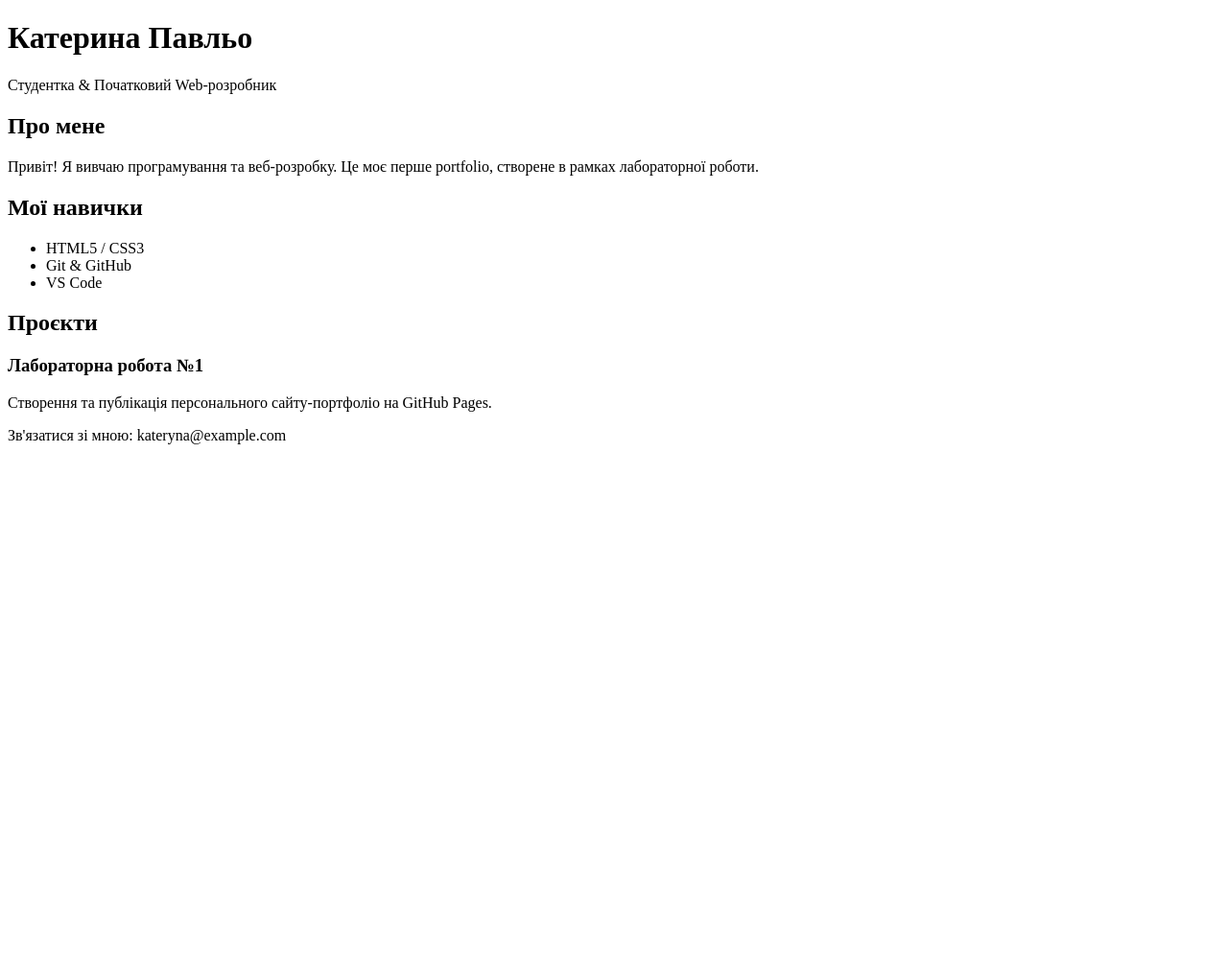
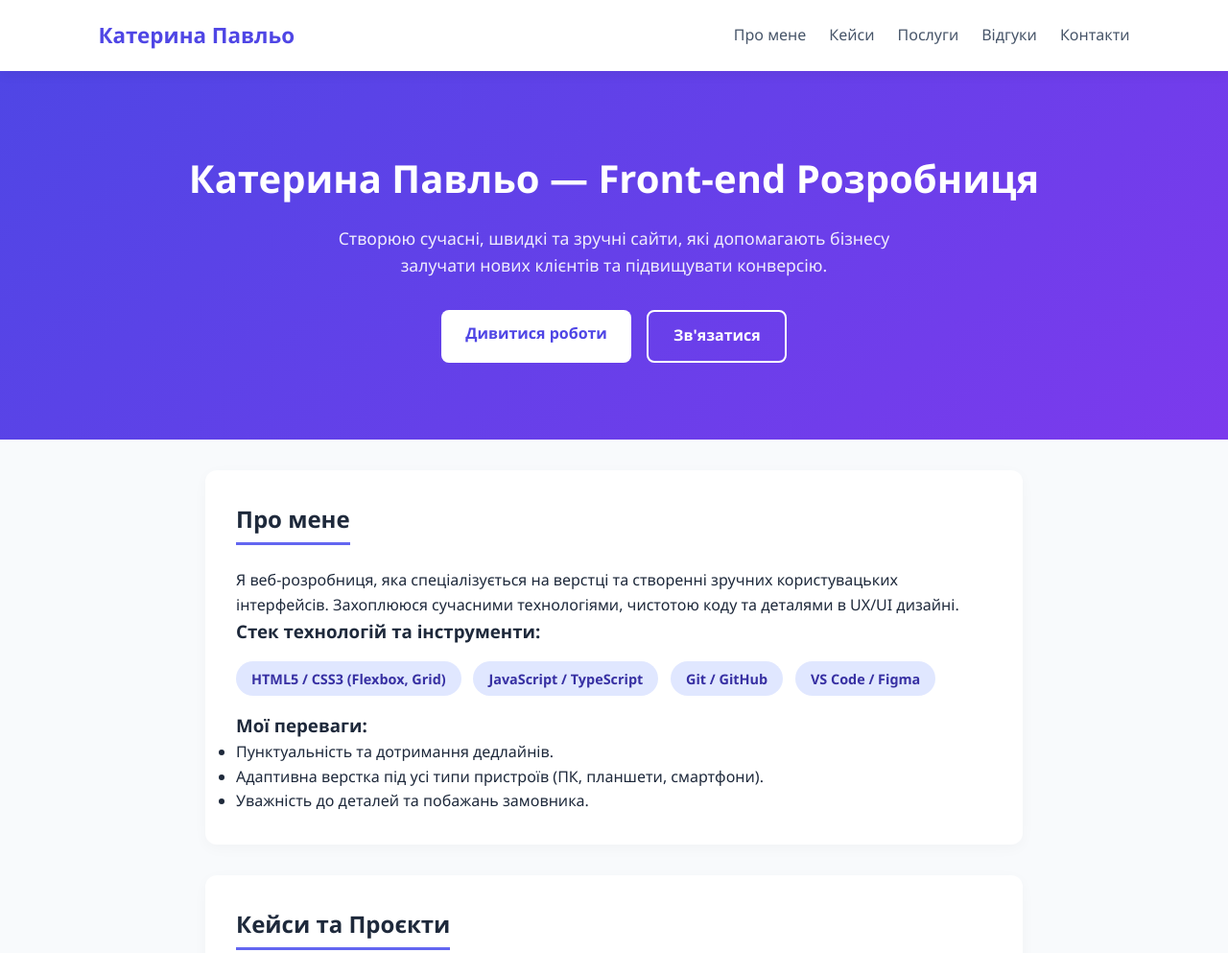
Before and after one commit to katerynapavlyo/my-portfolio, a plain HTML site: page index.html in a window 1280 px wide. Shown: the top 993 px of the page at 96% size. Before the commit the page ends 800 px from the top, so only its background shows below. Drawn offline with Linux system fonts and the light colour scheme.

Commit message:
Updated portfolio content and styles

```diff
--- a/index.html
+++ b/index.html
@@ -3,39 +3,117 @@
 <head>
     <meta charset="UTF-8">
     <meta name="viewport" content="width=device-width, initial-scale=1.0">
-    <title>Портфоліо — Катерина Павльо</title>
+    <title>Катерина Павльо — Front-end Розробниця</title>
     <link rel="stylesheet" href="style.css">
 </head>
 <body>
-    <header>
-        <h1>Катерина Павльо</h1>
-        <p>Студентка & Початковий Web-розробник</p>
+
+    <!-- Навігація -->
+    <nav>
+        <div class="logo">Катерина Павльо</div>
+        <ul>
+            <li><a href="#about">Про мене</a></li>
+            <li><a href="#projects">Кейси</a></li>
+            <li><a href="#services">Послуги</a></li>
+            <li><a href="#testimonials">Відгуки</a></li>
+            <li><a href="#contacts">Контакти</a></li>
+        </ul>
+    </nav>
+
+    <!-- 1. Головний екран (Hero Section) -->
+    <header class="hero">
+        <h1>Катерина Павльо — Front-end Розробниця</h1>
+        <p class="utp">Створюю сучасні, швидкі та зручні сайти, які допомагають бізнесу залучати нових клієнтів та підвищувати конверсію.</p>
+        <div class="cta-buttons">
+            <a href="#projects" class="btn primary">Дивитися роботи</a>
+            <a href="#contacts" class="btn secondary">Зв'язатися</a>
+        </div>
     </header>
 
+    <main>
+        <!-- 2. Про мене (About Me) -->
         <section id="about">
             <h2>Про мене</h2>
-        <p>Привіт! Я вивчаю програмування та веб-розробку. Це моє перше portfolio, створене в рамках лабораторної роботи.</p>
-    </section>
+            <p>Я веб-розробниця, яка спеціалізується на верстці та створенні зручних користувацьких інтерфейсів. Захоплююся сучасними технологіями, чистотою коду та деталями в UX/UI дизайні.</p>
 
-    <section id="skills">
-        <h2>Мої навички</h2>
+            <h3>Стек технологій та інструменти:</h3>
+            <ul class="skills-list">
+                <li>HTML5 / CSS3 (Flexbox, Grid)</li>
+                <li>JavaScript / TypeScript</li>
+                <li>Git / GitHub</li>
+                <li>VS Code / Figma</li>
+            </ul>
+
+            <h3>Мої переваги:</h3>
             <ul>
-            <li>HTML5 / CSS3</li>
-            <li>Git & GitHub</li>
-            <li>VS Code</li>
+                <li>Пунктуальність та дотримання дедлайнів.</li>
+                <li>Адаптивна верстка під усі типи пристроїв (ПК, планшети, смартфони).</li>
+                <li>Уважність до деталей та побажань замовника.</li>
             </ul>
         </section>
 
+        <!-- 3. Кейси та Роботи (Portfolio / Projects) -->
         <section id="projects">
-        <h2>Проєкти</h2>
-        <div class="project-card">
-            <h3>Лабораторна робота №1</h3>
-            <p>Створення та публікація персонального сайту-портфоліо на GitHub Pages.</p>
+            <h2>Кейси та Проєкти</h2>
+
+            <article class="case-card">
+                <h3>Лабораторна робота №1: Персональний сайт-портфоліо</h3>
+                <p><strong>Завдання:</strong> Розробити та опублікувати в мережі власне портфоліо для демонстрації навичок.</p>
+                <p><strong>Моя роль:</strong> Front-end розробниця (верстка, структурування, деплой).</p>
+                <p><strong>Процес та рішення:</strong> Створено чисту та семантичну HTML-структуру, налаштовано стилі та підключено безкоштовний хостинг GitHub Pages.</p>
+                <p><strong>Результат:</strong> <a href="https://katerynapavlyo.github.io/my-portfolio/" target="_blank">Живий сайт опубліковано на GitHub Pages</a>.</p>
+            </article>
+
+            <article class="case-card">
+                <h3>Концепт-проєкт: Інтернет-магазин (У розробці)</h3>
+                <p><strong>Завдання:</strong> Створення адаптивного лендінгу для демонстрації товарів.</p>
+                <p><strong>Моя роль:</strong> UI/UX та Front-end розробка.</p>
+                <p><strong>Результат:</strong> Готується до випуску.</p>
+            </article>
+        </section>
+
+        <!-- 4. Послуги та Прайс (Services) -->
+        <section id="services">
+            <h2>Послуги та Прайс</h2>
+            <div class="services-grid">
+                <div class="service-card">
+                    <h3>Верстка сайтів під ключ</h3>
+                    <p>Перетворення вашого дизайну з Figma/PhotoShop на готовий, працюючий сайт.</p>
+                    <p class="price">Ціна: від $100 / розраховується індивідуально</p>
+                </div>
+                <div class="service-card">
+                    <h3>Адаптація та Редизайн</h3>
+                    <p>Оновлення застарілого сайту та його оптимізація під мобільні телефони.</p>
+                    <p class="price">Ціна: за домовленістю</p>
+                </div>
             </div>
         </section>
 
+        <!-- 5. Відгуки та Соціальні докази (Testimonials) -->
+        <section id="testimonials">
+            <h2>Відгуки</h2>
+            <blockquote class="testimonial">
+                <p>«Катерина чудово впоралася із завданням! Робота виконана швидко, код чистий та відповідає усім вимогам технічного завдання.»</p>
+                <cite>— Викладач / Ментор з веб-розробки</cite>
+            </blockquote>
+        </section>
+
+        <!-- 6. Контакти (Footer / Contact) -->
+        <section id="contacts">
+            <h2>Зв'язатися зі мною</h2>
+            <p>Оберіть зручний для вас спосіб зв'язку:</p>
+
+            <ul class="contact-links">
+                <li><strong>Email:</strong> <a href="mailto:kateryna@example.com">kateryna@example.com</a></li>
+                <li><strong>Telegram:</strong> <a href="https://t.me/" target="_blank">@your_telegram</a></li>
+                <li><strong>GitHub:</strong> <a href="https://github.com/katerynapavlyo" target="_blank">github.com/katerynapavlyo</a></li>
+            </ul>
+        </section>
+    </main>
+
     <footer>
-        <p>Зв'язатися зі мною: kateryna@example.com</p>
+        <p>© 2026 Катерина Павльо. Всі права захищені.</p>
     </footer>
+
 </body>
 </html>
--- a/style.css
+++ b/style.css
@@ -0,0 +1,213 @@
+/* Основні налаштування */
+* {
+    margin: 0;
+    padding: 0;
+    box-sizing: border-box;
+    font-family: 'Segoe UI', Tahoma, Geneva, Verdana, sans-serif;
+}
+
+body {
+    background-color: #f8fafc;
+    color: #1e293b;
+    line-height: 1.6;
+    scroll-behavior: smooth;
+}
+
+/* Навігаційне меню */
+nav {
+    display: flex;
+    justify-content: space-between;
+    align-items: center;
+    padding: 1.2rem 8%;
+    background: #ffffff;
+    box-shadow: 0 4px 12px rgba(0, 0, 0, 0.05);
+    position: sticky;
+    top: 0;
+    z-index: 100;
+}
+
+.logo {
+    font-size: 1.4rem;
+    font-weight: 700;
+    color: #4f46e5;
+}
+
+nav ul {
+    display: flex;
+    list-style: none;
+    gap: 1.5rem;
+}
+
+nav a {
+    text-decoration: none;
+    color: #475569;
+    font-weight: 500;
+    transition: color 0.3s;
+}
+
+nav a:hover {
+    color: #4f46e5;
+}
+
+/* 1. Hero Section (Головний екран) */
+.hero {
+    background: linear-gradient(135deg, #4f46e5 0%, #7c3aed 100%);
+    color: white;
+    text-align: center;
+    padding: 5rem 1rem;
+    animation: fadeIn 1s ease-in-out;
+}
+
+.hero h1 {
+    font-size: 2.5rem;
+    margin-bottom: 1rem;
+}
+
+.hero .utp {
+    font-size: 1.1rem;
+    max-width: 600px;
+    margin: 0 auto 2rem auto;
+    opacity: 0.9;
+}
+
+.cta-buttons {
+    display: flex;
+    justify-content: center;
+    gap: 1rem;
+}
+
+.btn {
+    padding: 0.8rem 1.6rem;
+    border-radius: 8px;
+    text-decoration: none;
+    font-weight: 600;
+    transition: transform 0.3s, box-shadow 0.3s;
+}
+
+.btn.primary {
+    background: #ffffff;
+    color: #4f46e5;
+}
+
+.btn.secondary {
+    border: 2px solid #ffffff;
+    color: #ffffff;
+}
+
+.btn:hover {
+    transform: translateY(-3px);
+    box-shadow: 0 8px 15px rgba(0, 0, 0, 0.2);
+}
+
+/* Спільні стилі для секцій */
+main {
+    max-width: 900px;
+    margin: 2rem auto;
+    padding: 0 1.5rem;
+}
+
+section {
+    background: white;
+    padding: 2rem;
+    margin-bottom: 2rem;
+    border-radius: 12px;
+    box-shadow: 0 4px 15px rgba(0, 0, 0, 0.03);
+}
+
+h2 {
+    color: #1e293b;
+    border-bottom: 3px solid #6366f1;
+    display: inline-block;
+    padding-bottom: 5px;
+    margin-bottom: 1.5rem;
+}
+
+/* 2. Навички */
+.skills-list {
+    display: flex;
+    flex-wrap: wrap;
+    gap: 0.8rem;
+    list-style: none;
+    margin: 1rem 0;
+}
+
+.skills-list li {
+    background: #e0e7ff;
+    color: #3730a3;
+    padding: 0.4rem 1rem;
+    border-radius: 20px;
+    font-weight: 600;
+    font-size: 0.9rem;
+}
+
+/* 3. Картки проєктів та послуг */
+.case-card, .service-card {
+    border-left: 4px solid #4f46e5;
+    background: #f8fafc;
+    padding: 1.2rem;
+    margin-bottom: 1.2rem;
+    border-radius: 6px;
+    transition: transform 0.3s, box-shadow 0.3s;
+}
+
+.case-card:hover, .service-card:hover {
+    transform: translateY(-4px);
+    box-shadow: 0 8px 20px rgba(0, 0, 0, 0.08);
+}
+
+.price {
+    font-weight: 700;
+    color: #059669;
+    margin-top: 0.5rem;
+}
+
+/* 5. Відгуки */
+.testimonial {
+    background: #f1f5f9;
+    border-left: 5px solid #8b5cf6;
+    padding: 1rem 1.5rem;
+    font-style: italic;
+    border-radius: 4px;
+}
+
+.testimonial cite {
+    display: block;
+    margin-top: 0.5rem;
+    font-weight: 600;
+    font-style: normal;
+    color: #64748b;
+}
+
+/* 6. Підвал та Контакти */
+.contact-links {
+    list-style: none;
+}
+
+.contact-links li {
+    margin-bottom: 0.5rem;
+}
+
+.contact-links a {
+    color: #4f46e5;
+    text-decoration: none;
+    font-weight: 600;
+}
+
+footer {
+    text-align: center;
+    padding: 2rem;
+    color: #64748b;
+    font-size: 0.9rem;
+}
+
+/* Анімація появи */
+@keyframes fadeIn {
+    from {
+        opacity: 0;
+        transform: translateY(-10px);
+    }
+    to {
+        opacity: 1;
+        transform: translateY(0);
+    }
+}
```
Lines whose indentation alone changed are shown as unchanged.
